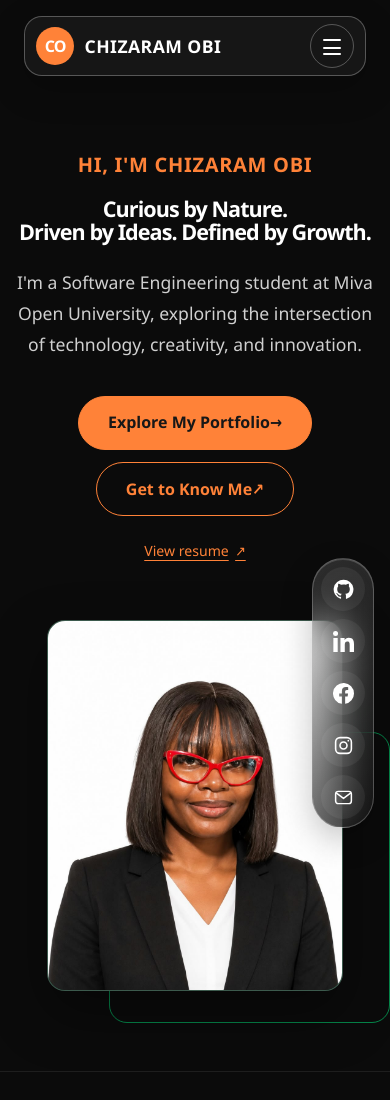
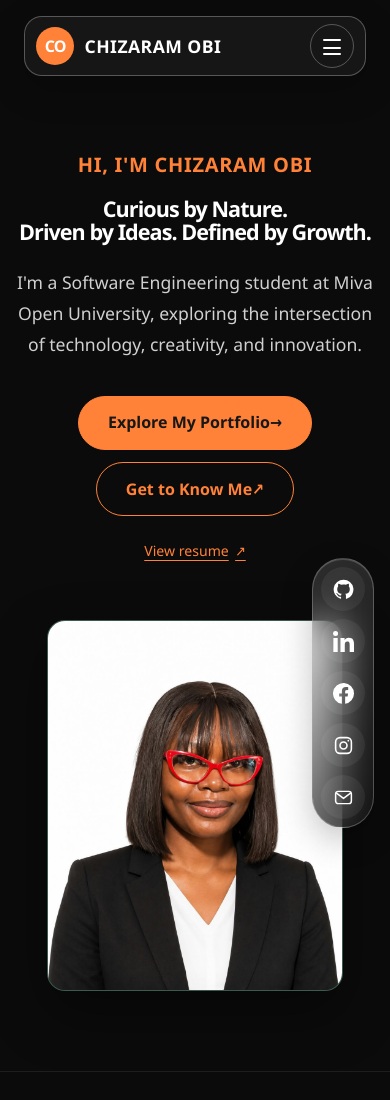
Before and after one commit to chizaram25/Miva-portfolio, a plain HTML site: page index.html in a window 390 px wide. Shown: the top 1100 px of the page. Drawn offline with Linux system fonts and the light colour scheme.

Commit message:
Remove green photo outline on mobile

```diff
--- a/style.css
+++ b/style.css
@@ -1764,17 +1764,6 @@ footer p {
 
   .hero-image-wrap {
     min-height: 0;
-  }
-
-  .hero-image-wrap::before {
-    content: "";
-    position: absolute;
-    inset: auto 0 -1rem auto;
-    width: 78%;
-    height: 78%;
-    border: 1px solid rgba(0, 255, 136, 0.5);
-    border-radius: 18px;
-    transform: translate(1rem, 1rem);
   }
 
   .id-badge-rig {
```
